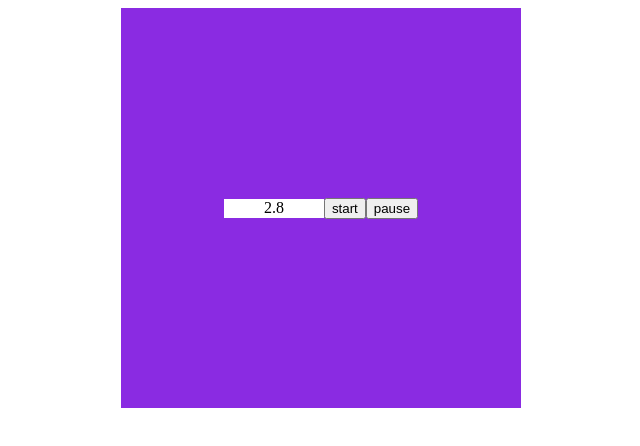
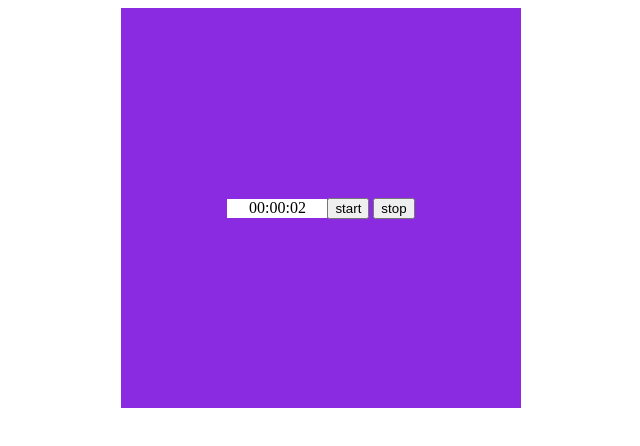
Before and after one commit to IgorO-projects/stopwatch, a plain HTML site: page index.html in a window 1280 px wide. Both pictures are taken after a click on the button "start". Shown: the full height of the page, 319-959 px from the left. Drawn offline with Linux system fonts and the light colour scheme.

Commit message:
normal save

```diff
--- a/css/styles.css
+++ b/css/styles.css
@@ -1,4 +1,4 @@
-.stopwatch__container {
+.timer {
     display: flex;
     align-items: center;
     justify-content: center;
@@ -7,7 +7,7 @@
     height: 400px;
     background-color: blueviolet;
 }
-.stopwatch__timer {
+.clockface {
     display: block;
     width: 100px;
     height: 19px;
--- a/index.html
+++ b/index.html
@@ -7,7 +7,13 @@
     <link rel="stylesheet" href="./css/styles.css">
 </head>
 <body>
-
+    <div class="timer">
+        <p class="clockface js-clockface"></p>
+        <div class="actions">
+            <button type="button" class="timer-btn" data-action="start">start</button>
+            <button type="button" class="timer-btn" data-action="stop">stop</button>
+        </div>
+    </div>
     <!-- JS -->
     <script src="./js/script.js" type="module"></script>
 </body>
--- a/js/script.js
+++ b/js/script.js
@@ -1,74 +1,124 @@
-// написать секундомер с кнопками старт стоп и отображением времени:
-// 1. На старт нельзя нажать больше одного раза
-// 2. Нажав на стоп - пауза (+текст кнопки меняется на reset),
-//  нажав повторно кнопку (reset) - обнуление.
-// 3. При паузе можно нажать старт и продолжить с момента остановки
-// 4. Добавить к секундам десятые = 0.6s
-// 5. Когда таймер доходит до 60-ти секунд - у нас добавляется показатель минут
-// 6. Добавляем 3-ую кнопку Lap (круг),
-// при нажатии на которую фиксируется текущее значение секундомера
-// (не останавливая его) и добавляется это значение в список на экране
+// // написать секундомер с кнопками старт стоп и отображением времени:
+// // 1. На старт нельзя нажать больше одного раза
+// // 2. Нажав на стоп - пауза (+текст кнопки меняется на reset),
+// //  нажав повторно кнопку (reset) - обнуление.
+// // 3. При паузе можно нажать старт и продолжить с момента остановки
+// // 4. Добавить к секундам десятые = 0.6s
+// // 5. Когда таймер доходит до 60-ти секунд - у нас добавляется показатель минут
+// // 6. Добавляем 3-ую кнопку Lap (круг),
+// // при нажатии на которую фиксируется текущее значение секундомера
+// // (не останавливая его) и добавляется это значение в список на экране
 
-const refs = {
-    body: document.querySelector('body'),
-    div: document.createElement('div'),
-    starBtn: document.createElement('button'),
-    stopBtn: document.createElement('button'),
-    outPut: document.createElement('span'),
-}
+// const refs = {
+//     body: document.querySelector('body'),
+//     div: document.createElement('div'),
+//     starBtn: document.createElement('button'),
+//     stopBtn: document.createElement('button'),
+//     outPut: document.createElement('span'),
+// }
 
-refs.div.classList.add('stopwatch__container');
-refs.outPut.classList.add('stopwatch__timer');
+// refs.div.classList.add('stopwatch__container');
+// refs.outPut.classList.add('stopwatch__timer');
 
-refs.starBtn.classList.add('starBtn');
-refs.starBtn.textContent = 'start';
+// refs.starBtn.classList.add('starBtn');
+// refs.starBtn.textContent = 'start';
 
-refs.stopBtn.classList.add('stopBtn');
-refs.stopBtn.textContent = 'pause';
+// refs.stopBtn.classList.add('stopBtn');
+// refs.stopBtn.textContent = 'pause';
 
-refs.div.append(refs.outPut ,refs.starBtn, refs.stopBtn);
-refs.body.prepend(refs.div);
+// refs.div.append(refs.outPut ,refs.starBtn, refs.stopBtn);
+// refs.body.prepend(refs.div);
 
 
 
-let timeCheck = 0;
-refs.outPut.textContent = timeCheck;
-let setIntRef = '';
+// let timeCheck = 0;
+// refs.outPut.textContent = timeCheck;
+// let setIntRef = '';
 
-function timeCalc (time) {
-    let str = '';
-    if(time < 600) {
-        str = `${time / 10}`;
-    }
-    else if (time >= 600) {
-        str = `${Math.round(time / 600)} m : ${time % 600} s`;
-    }
-    refs.outPut.textContent = str;
+// function timeCalc (time) {
+//     let str = '';
+//     if(time < 600) {
+//         str = `${time / 10}`;
+//     }
+//     else if (time >= 600) {
+//         str = `${Math.round(time / 600)} m : ${time % 600} s`;
+//     }
+//     refs.outPut.textContent = str;
+// }
+
+// function start () {
+//     setIntRef = setInterval(() => {
+//         timeCheck += 1;
+//         timeCalc(timeCheck);
+//         // refs.outPut.textContent = `${(timeCheck += 1) / 100}`;
+//     }, 100);
+//     if (refs.stopBtn.textContent = 'reset') {
+//         refs.stopBtn.textContent = 'pause';
+//     }
+//     refs.starBtn.removeEventListener('click',start);
+// };
+
+// function stop () {
+//     clearInterval(setIntRef);
+//     if (refs.stopBtn.textContent === 'reset') {
+//         timeCheck = 0;
+//         refs.outPut.textContent = `${timeCheck}`;
+//         refs.stopBtn.textContent = 'pause';
+//         return;
+//     }
+//     refs.stopBtn.textContent = 'reset';
+//     refs.starBtn.addEventListener('click', start);
+// }
+
+// refs.starBtn.addEventListener('click', start);
+// refs.stopBtn.addEventListener('click', stop);
+
+
+/**************************************************************/
+
+const startBtnRef = document.querySelector('button[data-action="start"]');
+const stopBtnRef = document.querySelector('button[data-action="stop"]');
+const outputRef = document.querySelector('.js-clockface');
+outputRef.textContent = '00:00:00';
+
+const timer = {
+    intervalId: null,
+    isActive: false,
+
+    start() {
+        if (this.isActive) return;
+        this.isActive = true;
+
+        const startTime = Date.now();
+
+        this.intervalId = setInterval(() => {
+            const currentTime = Date.now();
+            const deltaTime = currentTime - startTime;
+
+
+            updateClockface(deltaTime);
+        }, 1000);
+    },
+
+    stop() {
+
+        clearInterval(this.intervalId);
+        this.intervalId = null;
+        this.isActive = false;
+        updateClockface(0);
+    },
+}
+startBtnRef.addEventListener('click', timer.start.bind(timer));
+stopBtnRef.addEventListener('click', timer.stop.bind(timer));
+
+function updateClockface(time) {
+    const hours = pad(Math.floor((time % (1000 * 60 * 60 * 24) / (1000 * 60 * 60))))
+    const mins = pad(Math.floor((time % (1000 * 60 * 60) / (1000 * 60))))
+    const secs = pad(Math.floor((time % (1000 * 60) / (1000))))
+
+    outputRef.textContent = `${hours}:${mins}:${secs}`;
 }
 
-function start () {
-    setIntRef = setInterval(() => {
-        timeCheck += 1;
-        timeCalc(timeCheck);
-        // refs.outPut.textContent = `${(timeCheck += 1) / 100}`;
-    }, 100);
-    if (refs.stopBtn.textContent = 'reset') {
-        refs.stopBtn.textContent = 'pause';
-    }
-    refs.starBtn.removeEventListener('click',start);
-};
-
-function stop () {
-    clearInterval(setIntRef);
-    if (refs.stopBtn.textContent === 'reset') {
-        timeCheck = 0;
-        refs.outPut.textContent = `${timeCheck}`;
-        refs.stopBtn.textContent = 'pause';
-        return;
-    }
-    refs.stopBtn.textContent = 'reset';
-    refs.starBtn.addEventListener('click', start);
+function pad(value) {
+    return String(value).padStart(2, '0');
 }
-
-refs.starBtn.addEventListener('click', start);
-refs.stopBtn.addEventListener('click', stop);
```
Also changed, not shown: 1 other file.
